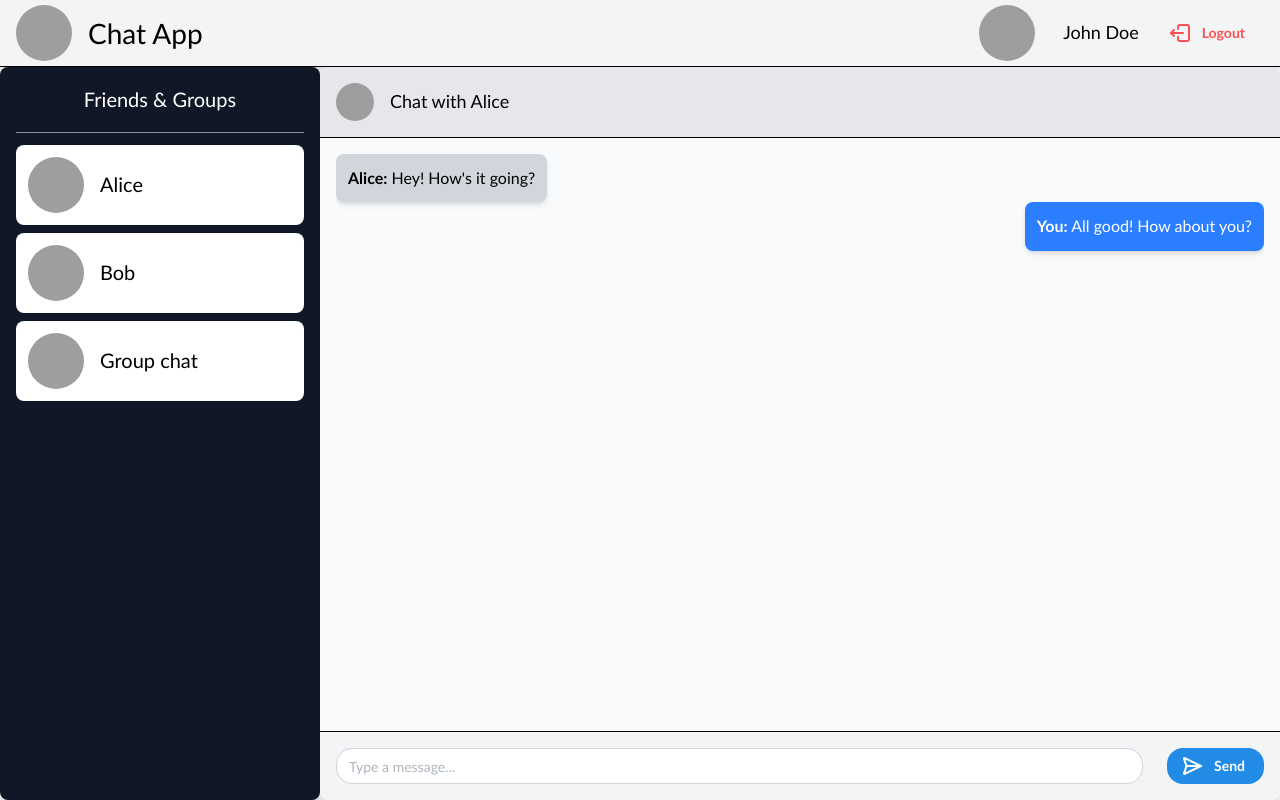
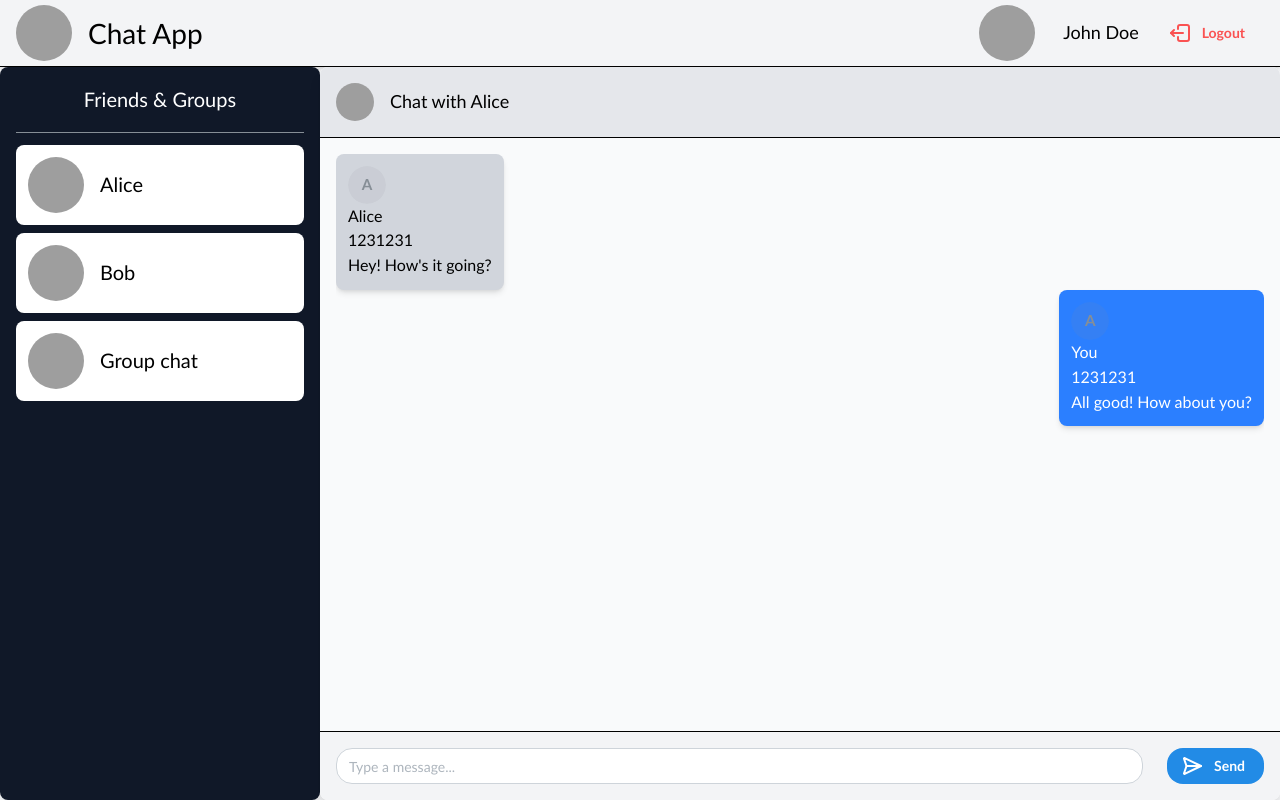
Before and after one commit to LamQuocDai/chat-realtime-app, a React (Vite) app: page / in a window 1280 px wide. Built offline with nearby package versions, Linux system fonts and the light colour scheme; no server answers; sample sign-in values are in the browser's storage; grey boxes are pictures that could not be loaded.

Commit message:
config feature login signup

```diff
--- a/src/components/chat/ChatRoom.jsx
+++ b/src/components/chat/ChatRoom.jsx
@@ -1,24 +1,42 @@
 import { ScrollArea } from "@mantine/core";
 import { useState } from "react";
+import Message from "./message";
 
 const ChatRoom = () => {
   const [messages, setMessages] = useState([
-    { id: 1, sender: "Alice", text: "Hey! How's it going?" },
-    { id: 2, sender: "You", text: "All good! How about you?" },
+    {
+      id: 1,
+      displayName: "Alice",
+      text: "Hey! How's it going?",
+      photoURL: null,
+      createAt: 1231231,
+    },
+    {
+      id: 2,
+      displayName: "You",
+      text: "All good! How about you?",
+      photoURL: null,
+      createAt: 1231231,
+    },
   ]);
 
   return (
-    <ScrollArea className="flex-1 p-4 space-y-2 bg-gray-50">
+    <ScrollArea className="flex-1 p-4 space-y-2 bg-gray-50 justify-end">
       {messages.map((msg) => (
         <div
           key={msg.id}
           className={`p-3 rounded-lg w-fit shadow-md ${
-            msg.sender === "You"
+            msg.displayName === "You"
               ? "ml-auto bg-blue-500 text-white"
               : "bg-gray-300"
           }`}
         >
-          <strong>{msg.sender}:</strong> {msg.text}
+          <Message
+            text={msg.text}
+            displayName={msg.displayName}
+            createAt={msg.createAt}
+            photoURL={msg.photoURL}
+          />
         </div>
       ))}
     </ScrollArea>
--- /dev/null
+++ b/src/components/chat/message.jsx
@@ -0,0 +1,18 @@
+import { Avatar, Text } from "@mantine/core";
+
+const Message = ({ text, displayName, createAt, photoURL }) => {
+  return (
+    <div>
+      <div>
+        <Avatar src={photoURL}>A</Avatar>
+        <Text className="ml-1 font-bold">{displayName}</Text>
+        <Text className="me-2.5 text-[11px] text-[#a7a7a7]">{createAt}</Text>
+      </div>
+      <div>
+        <Text className="me-[30px]">{text}</Text>
+      </div>
+    </div>
+  );
+};
+
+export default Message;
--- a/src/components/login/AuthenticationForm.jsx
+++ b/src/components/login/AuthenticationForm.jsx
@@ -14,14 +14,13 @@ import { useForm } from "@mantine/form";
 import { upperFirst, useToggle } from "@mantine/hooks";
 import { GoogleButton } from "./GoogleButton";
 import { FacebookButton } from "./FacebookButton"; // Đổi từ TwitterButton sang FacebookButton
-import { regiterWithEmailAndPassword } from "../../firebase/config";
-import { useState } from "react";
+import {
+  registerWithEmailAndPassword,
+  loginWithEmailAndPassword,
+} from "../../firebase/config";
 
 export default function AuthenticationForm(props) {
   const [type, toggle] = useToggle(["login", "register"]);
-  const [email, setEmail] = useState("");
-  const [password, setPassword] = useState("");
-  const [name, setName] = useState("");
   const form = useForm({
     initialValues: {
       email: "",
@@ -39,13 +38,20 @@ export default function AuthenticationForm(props) {
     },
   });
 
-  const handleRegiterUser = async () => {
+  const handleSubmit = async () => {
     try {
-      console.log("Hello, world");
-      await regiterWithEmailAndPassword(
-        form.values.email,
-        form.values.password
-      );
+      if (type === "register") {
+        await registerWithEmailAndPassword(
+          form.values.email,
+          form.values.password,
+          form.values.name
+        );
+      } else {
+        await loginWithEmailAndPassword(
+          form.values.email,
+          form.values.password
+        );
+      }
     } catch (error) {
       throw error;
     }
@@ -66,7 +72,7 @@ export default function AuthenticationForm(props) {
 
       <form
         onSubmit={form.onSubmit(() => {
-          handleRegiterUser();
+          handleSubmit();
         })}
       >
         <Stack>
--- a/src/firebase/config.jsx
+++ b/src/firebase/config.jsx
@@ -9,9 +9,11 @@ import {
   signOut,
   GoogleAuthProvider,
   createUserWithEmailAndPassword,
-  fetchSignInMethodsForEmail,
+  signInWithEmailAndPassword,
+  updateProfile,
+  getAdditionalUserInfo,
 } from "firebase/auth";
-import { getFirestore } from "firebase/firestore";
+import { getFirestore, doc, collection, setDoc } from "firebase/firestore";
 
 const firebaseConfig = {
   apiKey: "AIzaSyDu-li_OO1gNKyl4Y_qPP6V6kQSyRXeIP4",
@@ -38,9 +40,22 @@ fbProvider.addScope("public_profile");
 
 const ggProvider = new GoogleAuthProvider();
 
+const db = getFirestore();
+
 const loginWithFacebook = async () => {
   try {
-    await signInWithPopup(auth, fbProvider);
+    const result = await signInWithPopup(auth, fbProvider);
+    const user = result.user;
+    if (getAdditionalUserInfo(result)?.isNewUser) {
+      const userRef = doc(collection(db, "users"), user.uid);
+      await setDoc(userRef, {
+        displayName: user.displayName,
+        email: user.email,
+        photoURL: user.photoURL,
+        providerId: "facebook.com",
+        createdAt: new Date(),
+      });
+    }
   } catch (error) {
     console.log("Facebook login fail");
     throw error;
@@ -49,14 +64,25 @@ const loginWithFacebook = async () => {
 
 const loginWithGoogle = async () => {
   try {
-    await signInWithPopup(auth, ggProvider);
+    const result = await signInWithPopup(auth, ggProvider);
+    const user = result.user;
+    if (getAdditionalUserInfo(result)?.isNewUser) {
+      const userRef = doc(collection(db, "users"), user.uid);
+      await setDoc(userRef, {
+        displayName: user.displayName,
+        email: user.email,
+        photoURL: user.photoURL,
+        providerId: "google.com",
+        createdAt: new Date(),
+      });
+    }
   } catch (error) {
     console.log("Google login fail");
     throw error;
   }
 };
 
-const regiterWithEmailAndPassword = async (email, password) => {
+const registerWithEmailAndPassword = async (email, password, name) => {
   try {
     const userCredential = await createUserWithEmailAndPassword(
       auth,
@@ -64,21 +90,36 @@ const regiterWithEmailAndPassword = async (email, password) => {
       password
     );
     const user = userCredential.user;
-    console.log(user);
-    console.log("User regiter successfully");
+    if (name === "") {
+      name = "New user";
+    }
+    await updateProfile(user, {
+      displayName: name,
+    });
+    if (getAdditionalUserInfo(userCredential)?.isNewUser) {
+      const userRef = doc(collection(db, "users"), user.uid);
+      await setDoc(userRef, {
+        displayName: user.displayName,
+        email: user.email,
+        photoURL: user.photoURL,
+        providerId: "password",
+        createdAt: new Date(),
+      });
+    }
   } catch (error) {
     if (error.code === "auth/email-already-in-use") {
-      try {
-        console.log("email is regitered");
-      } catch (error) {
-        console.error(error);
-      }
+      alert("User is register");
     }
-    throw error;
   }
 };
 
-const db = getFirestore();
+const loginWithEmailAndPassword = async (email, password) => {
+  try {
+    await signInWithEmailAndPassword(auth, email, password);
+  } catch (error) {
+    console.error(error);
+  }
+};
 
 export {
   auth,
@@ -87,7 +128,8 @@ export {
   onAuthStateChanged,
   signOut,
   loginWithGoogle,
-  regiterWithEmailAndPassword,
+  registerWithEmailAndPassword,
+  loginWithEmailAndPassword,
   db,
 };
 export default app;
```
